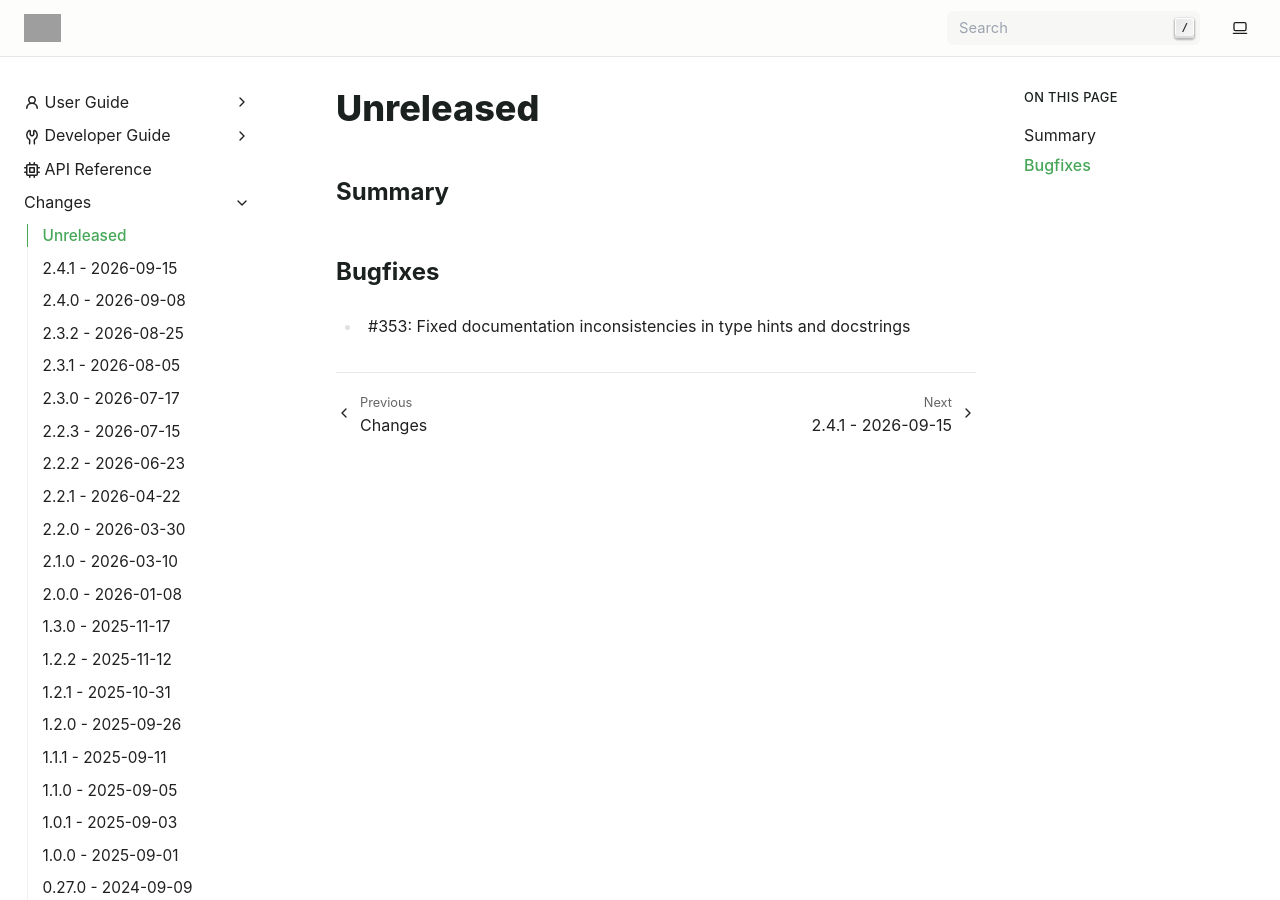
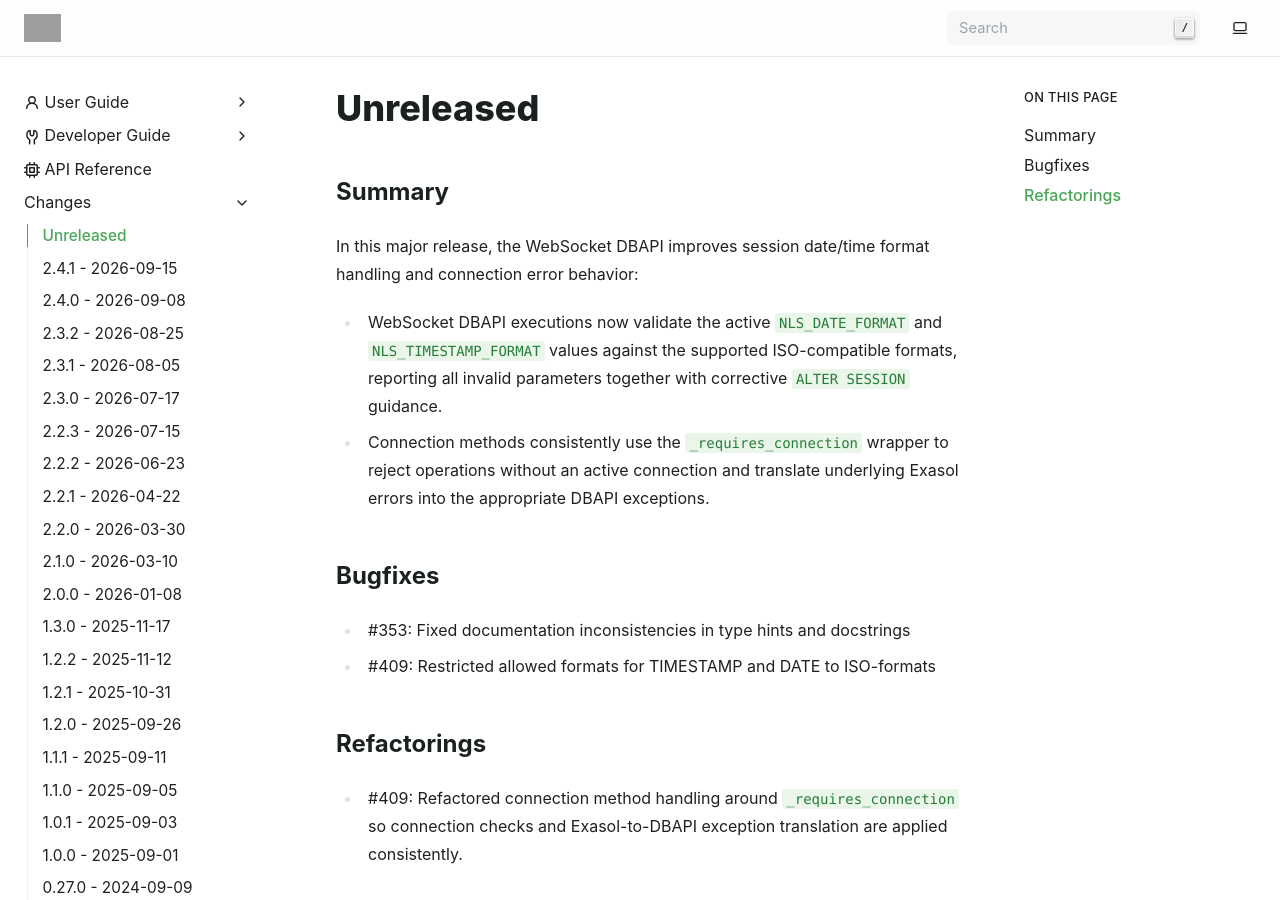
Before and after one commit to exasol/pyexasol, a Sphinx documentation site: the page built from doc/changes/unreleased.md, in a window 1280 px wide and 900 px high. Built offline with Sphinx 7.4.7, drawn with Linux system fonts in a browser that asks for light colours; grey boxes are pictures that could not be loaded.

Commit message:
Add changelog entry and modify documentation

```diff
--- a/doc/changes/unreleased.md
+++ b/doc/changes/unreleased.md
@@ -2,6 +2,24 @@
 
 ## Summary
 
+In this major release, the WebSocket DBAPI improves session date/time format
+handling and connection error behavior:
+
+* WebSocket DBAPI executions now validate the active ``NLS_DATE_FORMAT`` and
+  ``NLS_TIMESTAMP_FORMAT`` values against the supported ISO-compatible formats,
+  reporting all invalid parameters together with corrective ``ALTER SESSION``
+  guidance.
+* Connection methods consistently use the ``_requires_connection`` wrapper to
+  reject operations without an active connection and translate underlying
+  Exasol errors into the appropriate DBAPI exceptions.
+
 ## Bugfixes
 
 * #353: Fixed documentation inconsistencies in type hints and docstrings
+* #409: Restricted allowed formats for TIMESTAMP and DATE to ISO-formats
+
+## Refactorings
+
+* #409: Refactored connection method handling around ``_requires_connection``
+  so connection checks and Exasol-to-DBAPI exception translation are applied
+  consistently.
```
Also changed, not shown: doc/user_guide/exploring_features/advanced_topics/dbapi.rst (+21 -0 lines), 1 other file.
